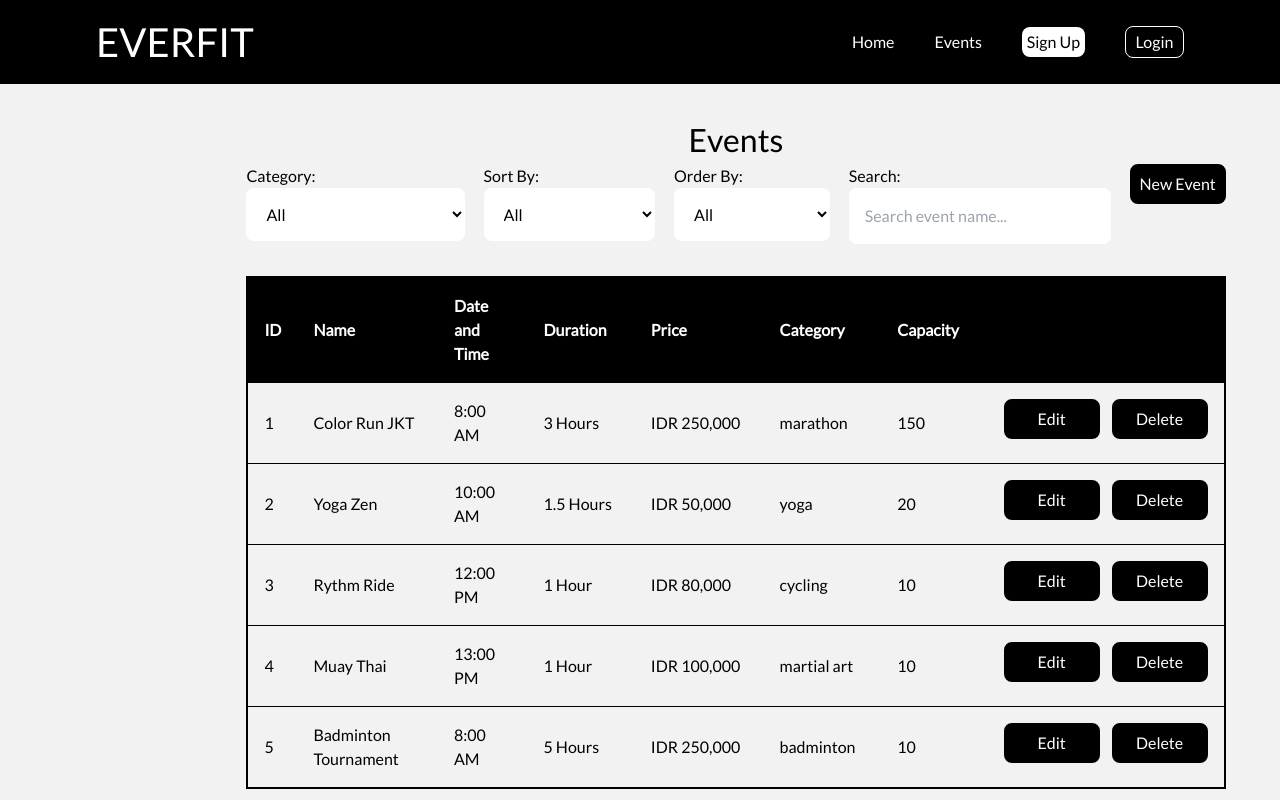
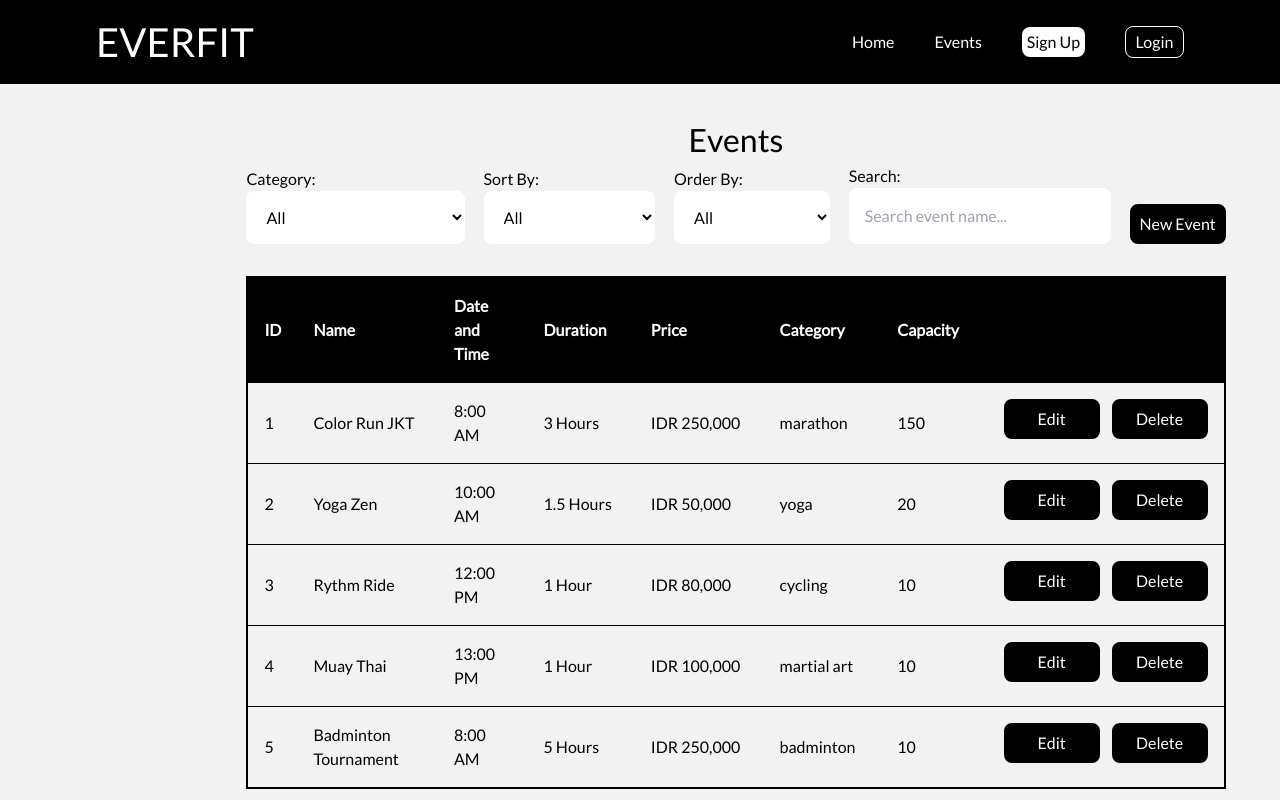
Before and after one commit to victorcastorgui/everfit, a Next.js app: page /manageEvents in a window 1280 px wide. Shown: the top 800 px of the page. Built offline with nearby package versions, Linux system fonts and the light colour scheme; no server answers; data requests are answered from the project's data file.

Commit message:
fix: styling

```diff
--- a/src/pages/manageEvents/index.tsx
+++ b/src/pages/manageEvents/index.tsx
@@ -57,7 +57,7 @@ function ManageEvents() {
       <div className="w-[15%]"></div>
       <div className="w-[85%] h-screen flex flex-col items-center">
         <PageTitle>Events</PageTitle>
-        <div className="flex justify-between items-start w-[90%]">
+        <div className="flex justify-between items-end w-[90%]">
           <div>
             <label htmlFor="category">Category:</label>
             <select
```
